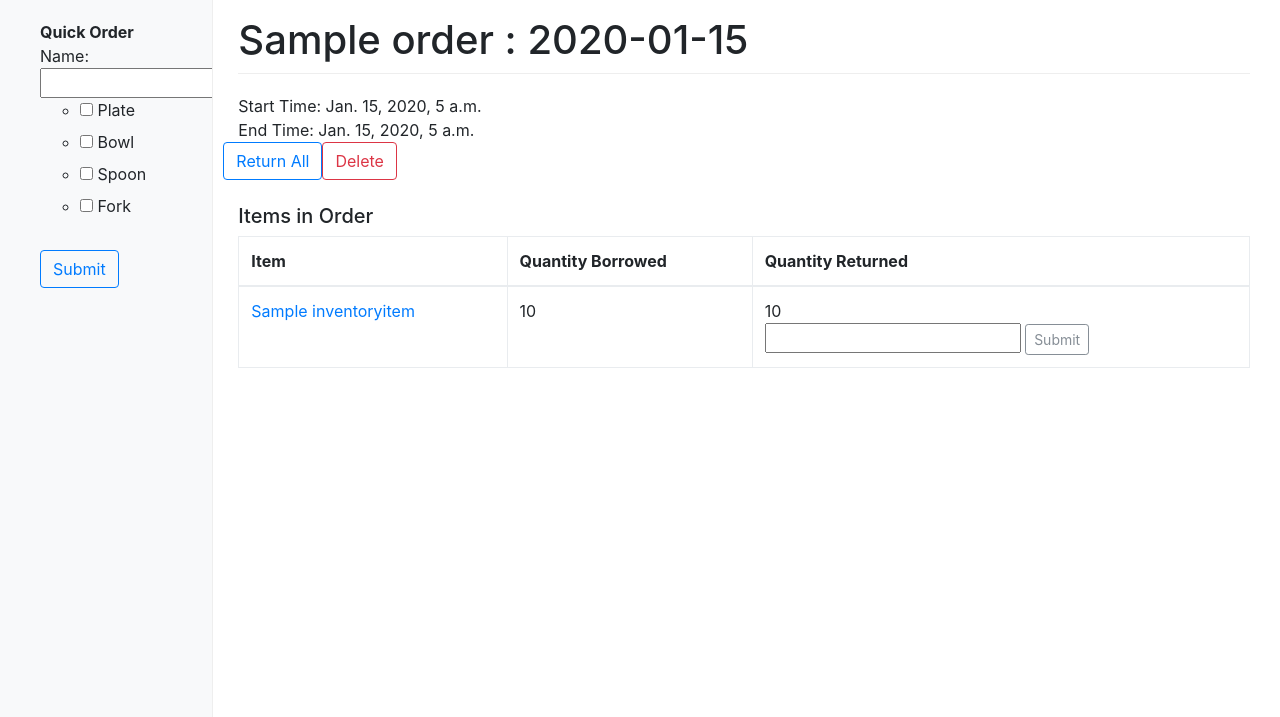
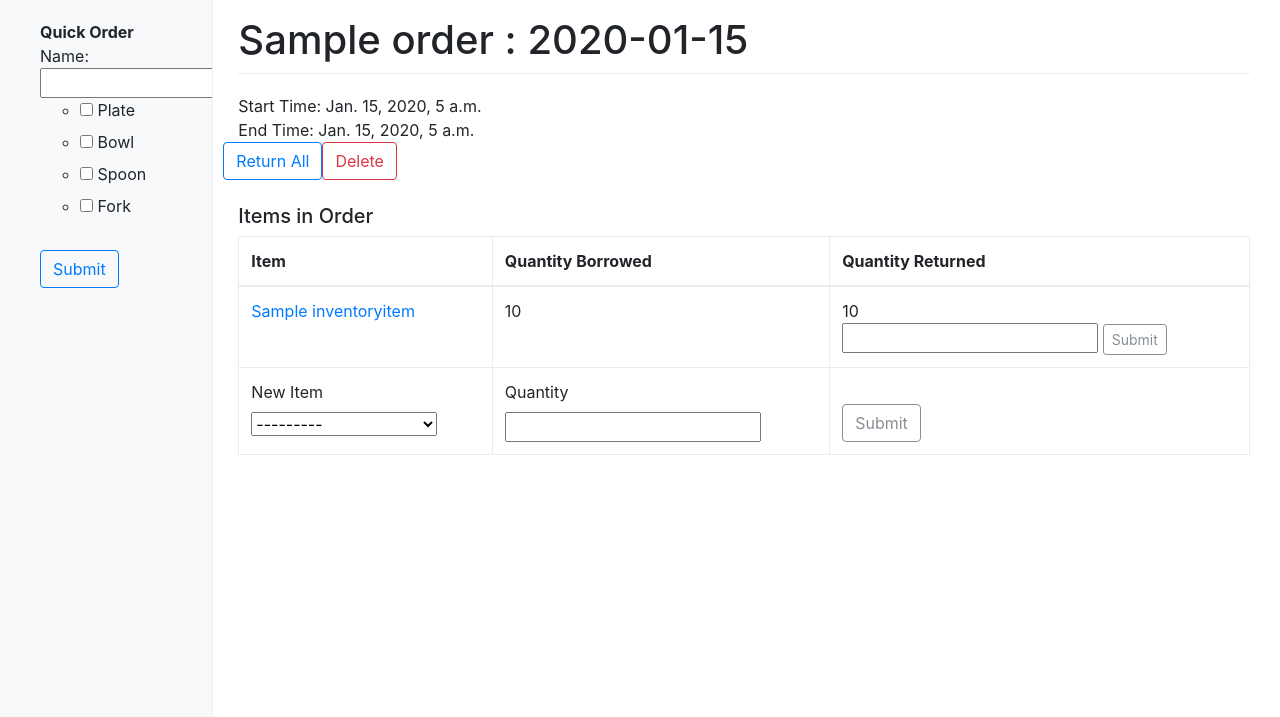
Before and after one commit to AidonLebar/Plate-Inventory-Management-System, a Django app: page /order/1/ in a window 1280 px wide. Shown: the part 83-800 px from the top of the page. Run offline with Django 3.2, Linux system fonts and the light colour scheme; tables that the repository leaves empty hold one stand-in row (values such as "Sample post"); some libraries are stand-ins or nearby versions.

Commit message:
added order item add to order detail, still requires availability checking

```diff
--- a/inventory/forms.py
+++ b/inventory/forms.py
@@ -1,6 +1,7 @@
 from django import forms
 from django.core.validators import MinValueValidator
 import datetime
+from .models import InventoryItem
 
 class quickOrderForm(forms.Form):
     QUICK_ORDER_CHOICES =(
@@ -23,4 +24,9 @@
     end_time = forms.DateTimeField(label='End Date and Time', initial=datetime.date.today)
 
 class returnItemForm(forms.Form):
-    returned = forms.IntegerField(validators=[MinValueValidator(1)],label=False)
+    returned = forms.IntegerField(validators=[MinValueValidator(0)],label=False)
+
+class addOrderItemForm(forms.Form):
+    item_queryset = InventoryItem.objects.all()
+    item_to_add = forms.ModelChoiceField(required=True, queryset=InventoryItem.objects.all())
+    quantity_to_borrow = forms.IntegerField(validators=[MinValueValidator(1)],label=False)
--- a/inventory/templates/inventory/orderDetail.html
+++ b/inventory/templates/inventory/orderDetail.html
@@ -62,6 +62,22 @@
                 </td>
 			</tr>
 			{% endfor %}
+            <tr>
+                    <form action="/addOrderItem/" method="post">
+                        <input type="hidden", name="order_id", value={{ order.id }}>
+                        {% csrf_token %}
+                        <td>
+                            <label>New Item</label><br>
+                            {{ addForm.item_to_add }}
+                        </td>
+                        <td>
+                            <label>Quantity</label><br>
+                            {{ addForm.quantity_to_borrow }}
+                        </td>
+                        <td><br><button type="submit" class="btn btn-outline-secondary">Submit</button></td>
+                    </form>
+                </td>
+            </tr>
   </tbody>
 </table>
 <br>
--- a/inventory/urls.py
+++ b/inventory/urls.py
@@ -18,5 +18,6 @@
     url(r'^orderPlaced/$', views.orderPlaced, name='orderPlaced'),
     url(r'^returnItem/$', views.returnItem, name='returnItem'),
     url(r'^returnAll/$', views.returnAll, name='returnAll'),
+    url(r'^addOrderItem/$', views.addOrderItem, name='addOrderItem'),
 
 ]
--- a/inventory/views.py
+++ b/inventory/views.py
@@ -7,7 +7,7 @@
 from django.contrib import messages
 
 from .models import InventoryItem, Order, OrderItem
-from .forms import quickOrderForm, addItemForm, orderForm, returnItemForm
+from .forms import quickOrderForm, addItemForm, orderForm, returnItemForm, addOrderItemForm
 
 def index(request):
     form = quickOrderForm()
@@ -33,7 +33,8 @@
 def orderDetail(request, order_id):
     form = quickOrderForm()
     order = get_object_or_404(Order, pk=order_id)
-    return render(request, 'inventory/orderDetail.html', {'order': order, 'form': form, 'returnItemForm': returnItemForm})
+    inventory_list = InventoryItem.objects.order_by('item_name')
+    return render(request, 'inventory/orderDetail.html', {'order': order, 'form': form, 'returnItemForm': returnItemForm, 'inventory_list': inventory_list, 'addForm': addOrderItemForm()})
 
 def quickOrder(request):
     if request.method == 'POST':
@@ -147,3 +148,19 @@
             item.save()
         messages.success(request, 'All items returned.')
         return HttpResponseRedirect('/order/%d/' % order.id)
+
+def addOrderItem(request):
+    if request.method == 'POST':
+        form = addOrderItemForm(request.POST)
+        if form.is_valid():
+            item = form.cleaned_data['item_to_add']
+            order_id = request.POST['order_id']
+            order = get_object_or_404(Order, pk=order_id)
+            quantity = form.cleaned_data['quantity_to_borrow']
+            oi = OrderItem(item = item, order = order, quantity_borrowed = quantity)
+            oi.save()
+            messages.success(request, 'Item added successfully.')
+            return HttpResponseRedirect('/order/%d/' % order.id)
+        else:
+            messages.error(request, 'Amount to borrow must be greater than 0.')
+            return HttpResponseRedirect(request.META.get('HTTP_REFERER', '/'))
```
